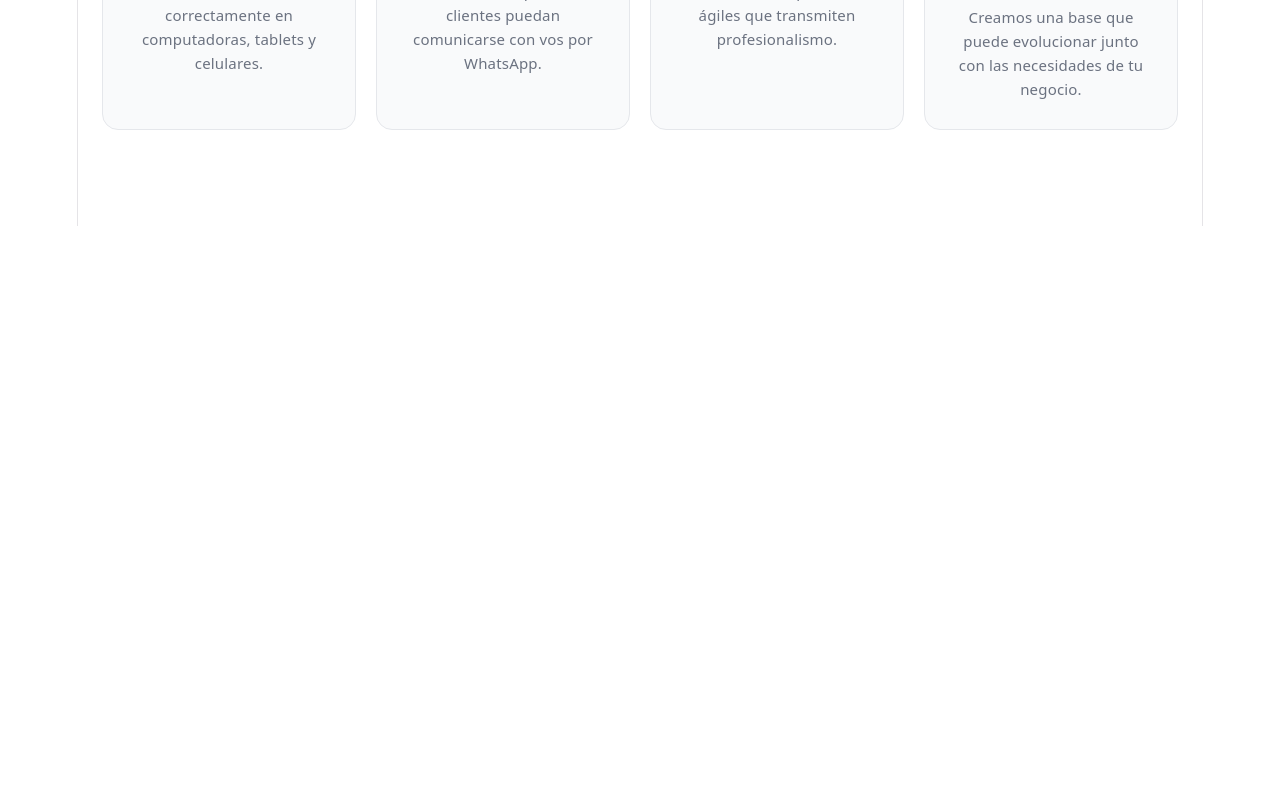
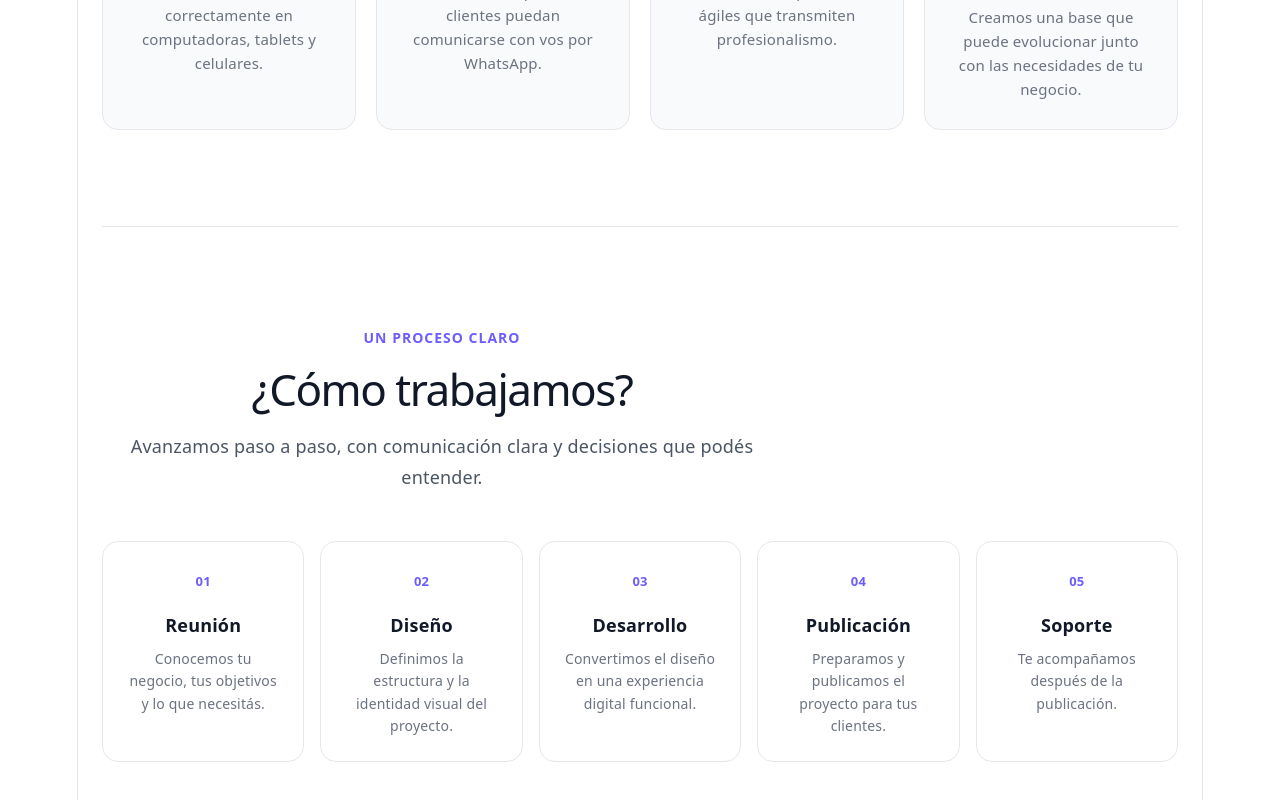
Before and after one commit to braiton1/Briva, a React (Vite) app in the folder frontend/: page / in a window 1280 px wide. Shown: the part 1096-1896 px from the top of the page. Before the commit the page ends 1322 px from the top, so only its background shows below. Built offline with nearby package versions, Linux system fonts and the light colour scheme.

Commit message:
Add work process section

```diff
--- a/frontend/src/App.css
+++ b/frontend/src/App.css
@@ -1,6 +1,9 @@
 /* HEADER */
 
 header {
+  position: sticky;
+  top: 0;
+  z-index: 100;
   width: 100%;
   border-bottom: 1px solid #e5e7eb;
   background-color: #ffffff;
@@ -176,6 +179,16 @@ main {
   background-color: #f9fafb;
   border: 1px solid #e5e7eb;
   border-radius: 16px;
+    transition:
+    transform 0.2s ease,
+    box-shadow 0.2s ease,
+    border-color 0.2s ease;
+}
+
+.benefit-card:hover {
+  transform: translateY(-4px);
+  border-color: #c4b5fd;
+  box-shadow: 0 16px 32px rgb(31 41 55 / 8%);
 }
 
 .benefit-card h3 {
@@ -188,6 +201,72 @@ main {
   margin: 0;
   color: #6b7280;
   font-size: 15px;
+  line-height: 1.6;
+}
+/* PROCESO */
+
+.process {
+  padding: 96px 0;
+  border-top: 1px solid #e5e7eb;
+}
+
+.process__heading {
+  max-width: 680px;
+  margin-bottom: 48px;
+}
+
+.process__heading > span {
+  color: #6d5dfc;
+  font-size: 14px;
+  font-weight: 700;
+  text-transform: uppercase;
+  letter-spacing: 1px;
+}
+
+.process__heading h2 {
+  margin: 14px 0 18px;
+  color: #111827;
+  font-size: 44px;
+  line-height: 1.1;
+  letter-spacing: -1.5px;
+}
+
+.process__heading p {
+  margin: 0;
+  color: #4b5563;
+  font-size: 18px;
+  line-height: 1.7;
+}
+
+.process__grid {
+  display: grid;
+  grid-template-columns: repeat(5, 1fr);
+  gap: 16px;
+}
+
+.process-card {
+  padding: 24px;
+  background-color: #ffffff;
+  border: 1px solid #e5e7eb;
+  border-radius: 16px;
+}
+
+.process-card__number {
+  color: #6d5dfc;
+  font-size: 13px;
+  font-weight: 800;
+}
+
+.process-card h3 {
+  margin: 18px 0 10px;
+  color: #111827;
+  font-size: 18px;
+}
+
+.process-card p {
+  margin: 0;
+  color: #6b7280;
+  font-size: 14px;
   line-height: 1.6;
 }
 
@@ -374,4 +453,15 @@ main {
   .benefits__grid {
     grid-template-columns: 1fr;
   }
+    .process {
+    padding: 72px 0;
+  }
+
+  .process__heading h2 {
+    font-size: 36px;
+  }
+
+  .process__grid {
+    grid-template-columns: 1fr;
+  }
 }
--- a/frontend/src/App.tsx
+++ b/frontend/src/App.tsx
@@ -2,6 +2,7 @@ import './App.css'
 import Header from './components/Header'
 import Hero from './components/Hero'
 import Benefits from './components/Benefits'
+import Process from './components/Process'
 
 function App() {
   return (
@@ -11,6 +12,7 @@ function App() {
       <main>
         <Hero />
         <Benefits />
+        <Process />
       </main>
     </>
   )
--- a/frontend/src/components/Benefits.tsx
+++ b/frontend/src/components/Benefits.tsx
@@ -23,7 +23,7 @@ const benefits = [
 
 function Benefits() {
   return (
-    <section className="benefits">
+    <section className="benefits" id="servicios">
       <div className="benefits__heading">
         <span>Una presencia digital completa</span>
         <h2>Más que una página bonita.</h2>
--- /dev/null
+++ b/frontend/src/components/Process.tsx
@@ -0,0 +1,54 @@
+const steps = [
+  {
+    number: '01',
+    title: 'Reunión',
+    description: 'Conocemos tu negocio, tus objetivos y lo que necesitás.',
+  },
+  {
+    number: '02',
+    title: 'Diseño',
+    description: 'Definimos la estructura y la identidad visual del proyecto.',
+  },
+  {
+    number: '03',
+    title: 'Desarrollo',
+    description: 'Convertimos el diseño en una experiencia digital funcional.',
+  },
+  {
+    number: '04',
+    title: 'Publicación',
+    description: 'Preparamos y publicamos el proyecto para tus clientes.',
+  },
+  {
+    number: '05',
+    title: 'Soporte',
+    description: 'Te acompañamos después de la publicación.',
+  },
+]
+
+function Process() {
+  return (
+    <section className="process" id="proceso">
+      <div className="process__heading">
+        <span>Un proceso claro</span>
+        <h2>¿Cómo trabajamos?</h2>
+        <p>
+          Avanzamos paso a paso, con comunicación clara y decisiones que podés
+          entender.
+        </p>
+      </div>
+
+      <div className="process__grid">
+        {steps.map((step) => (
+          <article className="process-card" key={step.number}>
+            <span className="process-card__number">{step.number}</span>
+            <h3>{step.title}</h3>
+            <p>{step.description}</p>
+          </article>
+        ))}
+      </div>
+    </section>
+  )
+}
+
+export default Process
```
